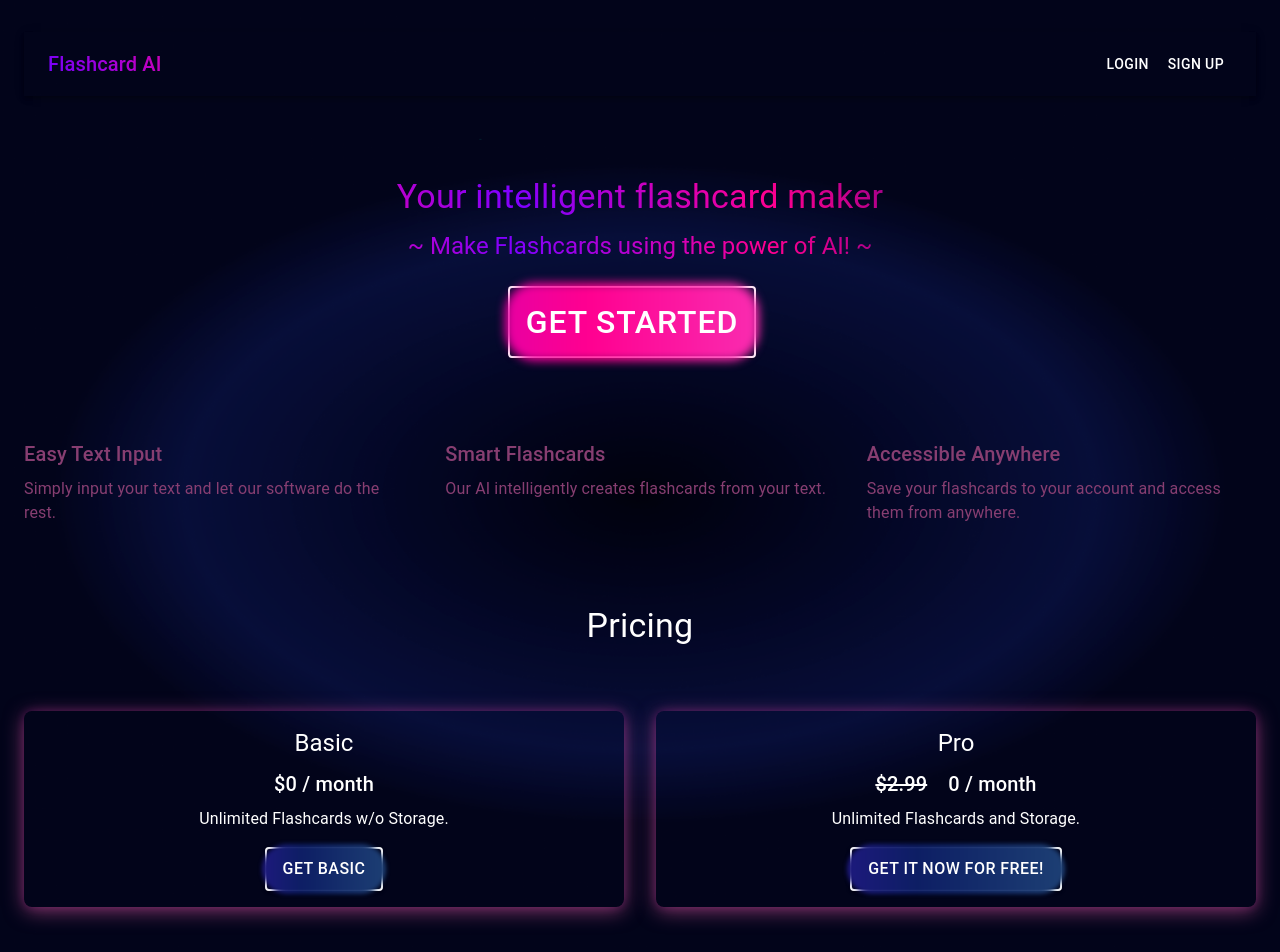
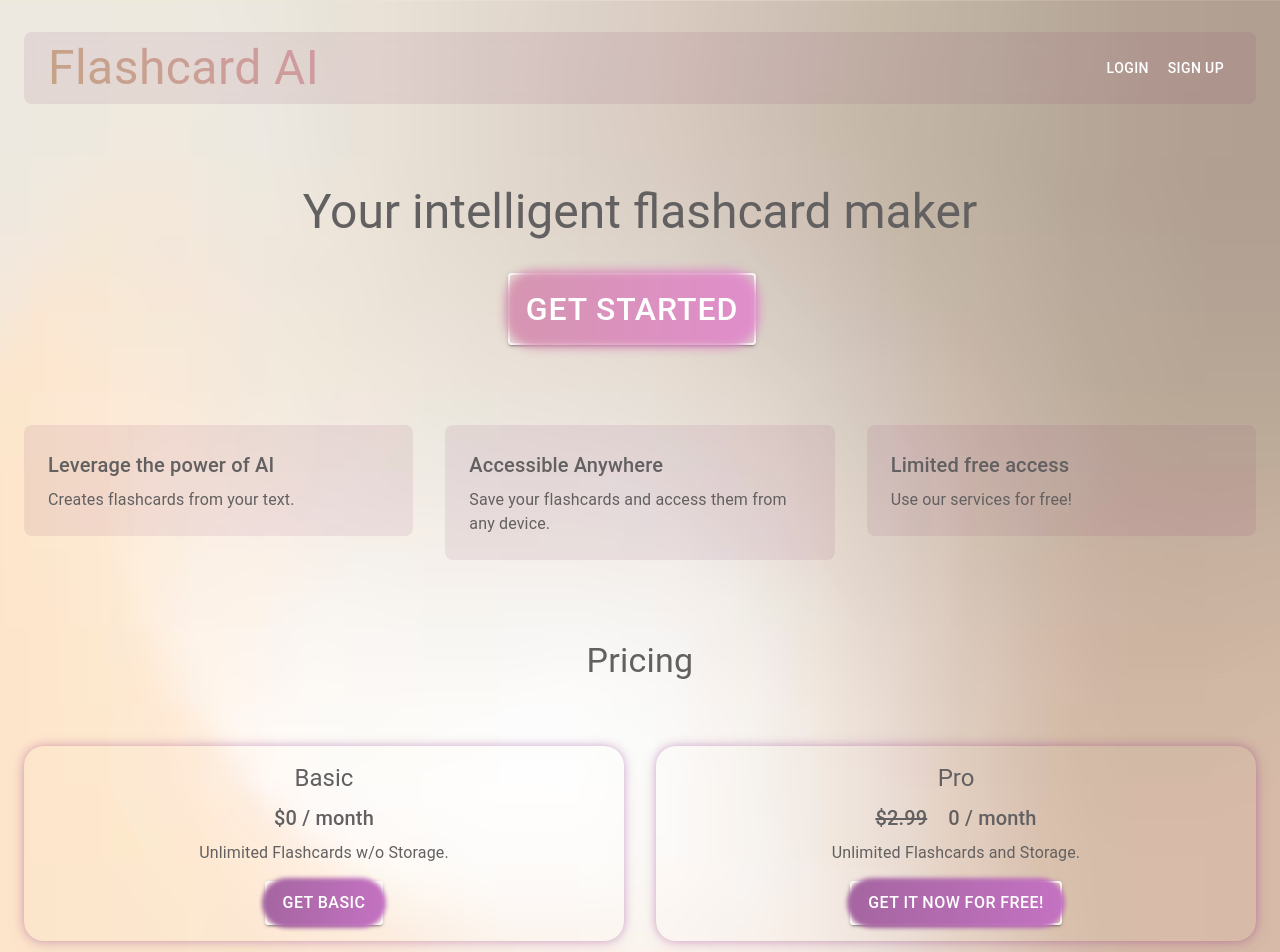
Before and after one commit to Medxo-pro/Flashcard-SaaS, a Next.js app: page / in a window 1280 px wide. Shown: the top 952 px of the page. Built offline with nearby package versions, Linux system fonts and the light colour scheme; no server answers.

Commit message:
Improved UI

```diff
--- a/app/globals.css
+++ b/app/globals.css
@@ -1,3 +1,6 @@
+
+@import url('https://fonts.googleapis.com/css2?family=Poppins:wght@300;700&display=swap');
+
 
 * {
   box-sizing: border-box;
@@ -52,7 +55,7 @@
       left: -5px;
       right: -5px;
       bottom: -5px;
-      background: linear-gradient(90deg, rgb(111, 0, 255), rgb(13, 30, 100), rgb(59, 127, 146));
+      background: linear-gradient(90deg, rgb(111, 81, 104), violet);
       background-size: 400% 400%;
       z-index: -1;
       filter: blur(2px);
@@ -97,10 +100,27 @@
             left: -5px;
             right: -5px;
             bottom: -5px;
-            background: linear-gradient(90deg, rgb(111, 0, 255), rgb(255, 0, 144), violet);
+            background: linear-gradient(90deg, rgb(196, 164, 132), violet);
             background-size: 400% 400%;
             z-index: -1;
             filter: blur(5px);
             animation: glowing 20s linear infinite;
-            border-radius: 30px; /* Round the glow effect */
+            border-radius: 30px;
             }
+            .professional-text-title {
+              font-family: 'Poppins', sans-serif;
+              font-weight: 700;
+              font-size: 4.0rem;
+              color: #333;
+              background: linear-gradient(45deg, rgb(196, 164, 132), violet);
+              -webkit-background-clip: text;
+              -webkit-text-fill-color: transparent;
+              animation: rainbowBackground 3s infinite;
+            }
+
+            .professional-text-subtitle {
+              font-family: 'Poppins', sans-serif;
+              font-weight: 300;
+              font-size: 2rem;
+              color: #626060;
+            }
--- a/app/page.js
+++ b/app/page.js
@@ -37,7 +37,7 @@ export default function Home() {
   return (
     <Container maxWidth="100vw"
     sx={{
-      backgroundImage: 'url(background.jpg)', // Add your background image URL
+      backgroundImage: 'url(background1.jpg)', // Add your background image URL
       backgroundSize: 'cover',
       backgroundPosition: 'center',
       minHeight: '100vh', // Ensure the container takes up full viewport height
@@ -51,11 +51,19 @@ export default function Home() {
 
 
       <Box
-
+        sx={{
+          borderRadius: 2, // Adjust the border radius as needed
+          overflow: 'hidden', // Ensure the rounded corners are applied correctly
+          backgroundColor: 'rgba(135, 62, 113, 0.1)', // Semi-transparent background
+          backdropFilter: 'blur(10px)', // Optional: adds a blur effect to the background
+          boxShadow: 'none', // Remove box shadow if desired
+          position: 'relative',
+        }}
       >
         <AppBar position="static" sx={{ backgroundColor: 'transparent' }}>
           <Toolbar>
-            <Typography variant="h6" sx={{ flexGrow: 1 }} className="multicolor-text">
+            <Typography className="professional-text-title"
+            sx={{ fontSize: { xs: '2rem', sm: '3rem' }, flexGrow: 1 }}>
               Flashcard AI
             </Typography>
             {/* Show login and sign-up buttons when signed out */}
@@ -77,12 +85,10 @@ export default function Home() {
 
 
       <Box sx={{ textAlign: "center", my: 4, mt: 10 }}>
-        <Typography variant="h4" gutterBottom className="multicolor-text" >
+        <Typography variant="h3" gutterBottom className="professional-text-subtitle"  >
           Your intelligent flashcard maker
         </Typography>
-        <Typography variant="h5" gutterBottom className="multicolor-text-small">
-          ~ Make Flashcards using the power of AI! ~
-        </Typography>
+
         <Button
         variant="contained"
         color="primary"
@@ -106,29 +112,34 @@ export default function Home() {
       <Box sx={{ my: 6, mb: 10, mt: 10 }}>
         <Grid container spacing={4}>
           <Grid item xs={12} md={4}>
-            <Typography variant="h6" gutterBottom color="rgb(135, 62, 113)">
-              Easy Text Input
-            </Typography>
-            <Typography variant="body1" color="rgb(135, 62, 113)">
-              Simply input your text and let our software do the rest.
-            </Typography>
+            <Box sx={{ bgcolor: 'rgba(135, 62, 113, 0.1)', p: 3, borderRadius: 2 }}>
+              <Typography variant="h6" gutterBottom color="#626060">
+                Leverage the power of AI
+              </Typography>
+              <Typography variant="body1" color="#626060">
+                Creates flashcards from your text.
+              </Typography>
+            </Box>
           </Grid>
           <Grid item xs={12} md={4}>
-            <Typography variant="h6" gutterBottom color="rgb(135, 62, 113)">
-              Smart Flashcards
-            </Typography>
-            <Typography variant="body1" color="rgb(135, 62, 113)">
-              Our AI intelligently creates flashcards from your text.
-            </Typography>
+            <Box sx={{ bgcolor: 'rgba(135, 62, 113, 0.1)', p: 3, borderRadius: 2 }}>
+              <Typography variant="h6" gutterBottom color="#626060">
+                Accessible Anywhere
+              </Typography>
+              <Typography variant="body1" color="#626060">
+                Save your flashcards and access them from any device.
+              </Typography>
+            </Box>
           </Grid>
-          <Grid item xs={12} md={4} color="rgb(135, 62, 113)">
-            <Typography variant="h6" gutterBottom>
-              Accessible Anywhere
-            </Typography>
-            <Typography variant="body1" color="rgb(135, 62, 113)">
-              Save your flashcards to your account and access them from
-              anywhere.
-            </Typography>
+          <Grid item xs={12} md={4}>
+            <Box sx={{ bgcolor: 'rgba(135, 62, 113, 0.1)', p: 3, borderRadius: 2 }}>
+              <Typography variant="h6" gutterBottom color="#626060">
+                Limited free access
+              </Typography>
+              <Typography variant="body1" color="#626060">
+                Use our services for free!
+              </Typography>
+            </Box>
           </Grid>
         </Grid>
       </Box>
@@ -136,23 +147,23 @@ export default function Home() {
 
 
       <Box sx={{ my: 6, textAlign: "center" }}>
-        <Typography variant="h4" color="white" sx={{mb: 3}}>Pricing</Typography>
+        <Typography variant="h4" className="professional-text-subtitle" sx={{mb: 3}}>Pricing</Typography>
         <Grid container spacing={4}>
 
           <Grid item xs={12} md={6}>
             <Box sx={{
-              borderRadius: 2,
+              borderRadius: 5,
               p: 2,
               mt: 5,
               backgroundColor: 'transparent',
-              boxShadow: '0px 4px 20px rgba(255, 105, 180, 0.5), 0px 0px 10px rgba(128, 0, 128, 0.3)', }}>
-              <Typography variant="h5" gutterBottom color="white">
+              boxShadow: '0px 4px 20px rgba(135, 62, 113, 0.1), 0px 0px 10px rgba(128, 0, 128, 0.3)', }}>
+              <Typography variant="h5" gutterBottom color="#626060">
                 Basic
               </Typography>
-              <Typography variant="h6" gutterBottom color="white">
+              <Typography variant="h6" gutterBottom color="#626060">
                 $0 / month
               </Typography>
-              <Typography variant="body1" color="white">
+              <Typography variant="body1" color="#626060">
                 Unlimited Flashcards w/o Storage.
               </Typography>
               <Button
@@ -173,18 +184,18 @@ export default function Home() {
 
           <Grid item xs={12} md={6}>
             <Box sx={{
-              borderRadius: 2,
+              borderRadius: 5,
               p: 2,
               mt: 5,
               backgroundColor: 'transparent',
-              boxShadow: '0px 4px 20px rgba(255, 105, 180, 0.5), 0px 0px 10px rgba(128, 0, 128, 0.3)', }}>
-              <Typography variant="h5" gutterBottom color="white">
+              boxShadow: '0px 4px 20px rgba(135, 62, 113, 0.1), 0px 0px 10px rgba(128, 0, 128, 0.3)', }}>
+              <Typography variant="h5" gutterBottom color="#626060">
                 Pro
               </Typography>
-              <Typography variant="h6" gutterBottom color="white">
+              <Typography variant="h6" gutterBottom color="#626060">
                  <span style={{ textDecoration: 'line-through', marginRight: '1rem' }}> $2.99</span> 0 / month
               </Typography>
-              <Typography variant="body1" color="white">
+              <Typography variant="body1" color="#626060">
                 Unlimited Flashcards and Storage.
               </Typography>
               <Button
```
Also changed, not shown: app/generate/page.js (+65 -6 lines), public/background1.jpg (added).
